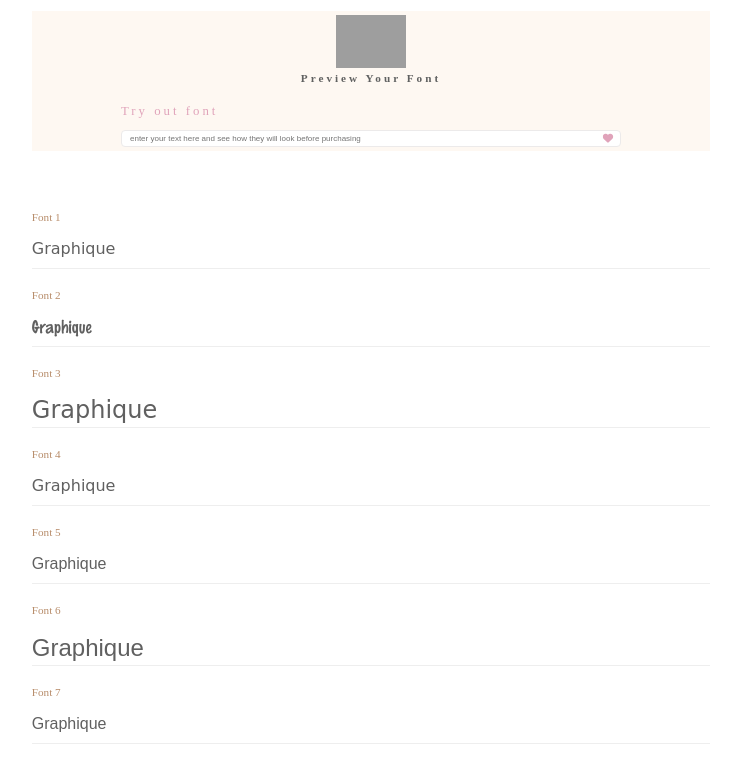
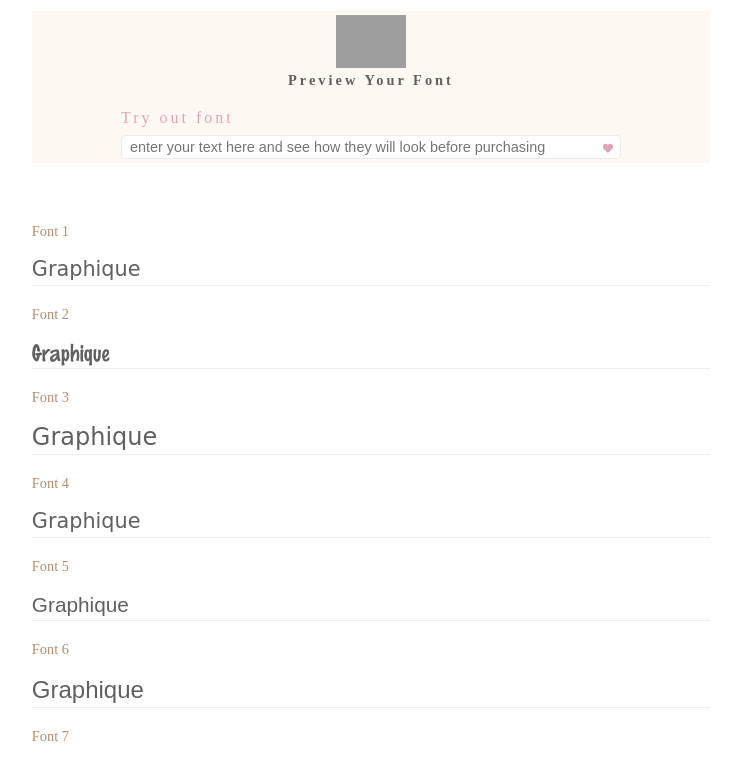
Before and after one commit to laith-2020/font-typs-page, a plain HTML site: page index.html in a window 1280 px wide. Shown: the top 757 px of the page, without its empty margins (269-1010 px from the left). Drawn offline with Linux system fonts and the light colour scheme; grey boxes are pictures that could not be loaded; a web font is replaced by a local one.

Commit message:
last update

```diff
--- a/index.html
+++ b/index.html
@@ -118,7 +118,7 @@
             margin: 0 0 20px 0;
             color: #606161;
             letter-spacing: 3px;
-            font-size: 0.7rem; /* Responsive font size */
+            font-size: 0.9rem; /* Responsive font size */
         }
 
         .input-container {
@@ -136,14 +136,14 @@
             border-radius: 4px;
             box-sizing: border-box;
             /* font-family: "Myriad Pro", sans-serif; */
-                font-size: 0.5rem;
+                font-size: 0.9rem;
         }
 
         .try-text {
             color: #e0a3ba;
             letter-spacing: 3px;
             margin-bottom: 8px;
-            font-size: 0.8rem;
+            font-size: 1rem;
             text-align: start;
             /* font-family: "Myriad Pro", sans-serif; */
         }
@@ -262,13 +262,13 @@
         /* font-weight: bold; */
         margin-bottom: 10px;
         color: #b88d6b;
-            font-size: 0.7rem;
+            font-size: 0.9rem;
         padding-bottom: 5px;
       }
       .font-preview {
         border-bottom: 1px solid #eee;
             min-height: 30px;
-    font-size: 1rem;
+       font-size: 1.3rem;
         line-height: 1.4;
         color: #606060
       }
```
